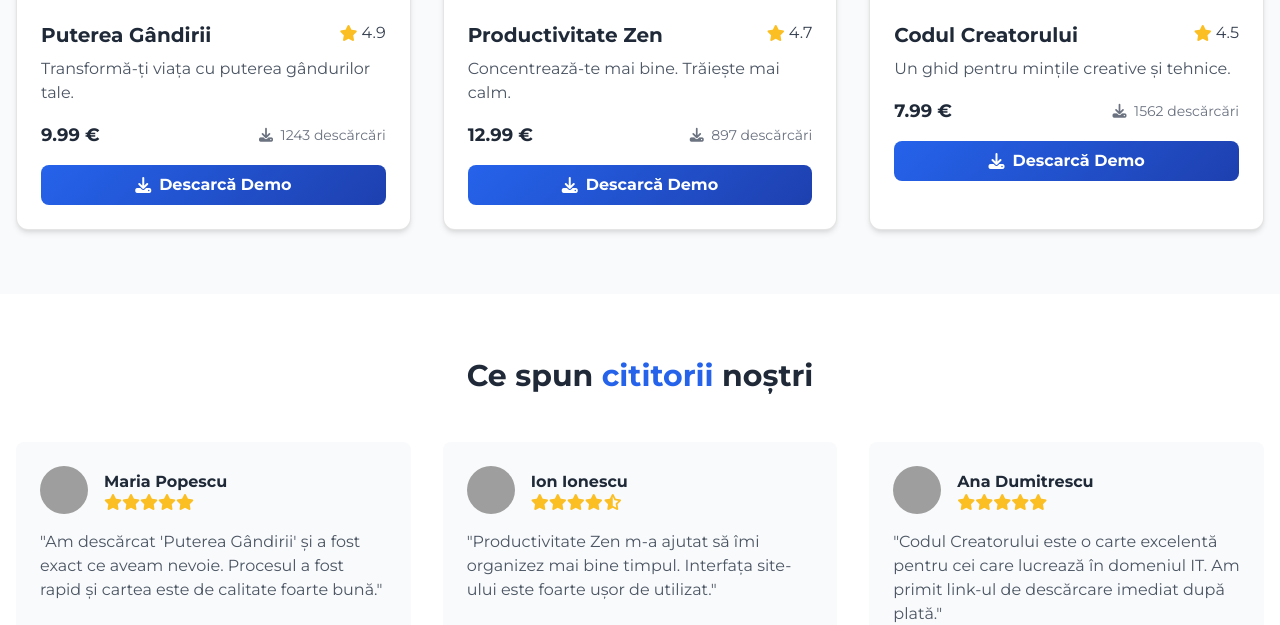
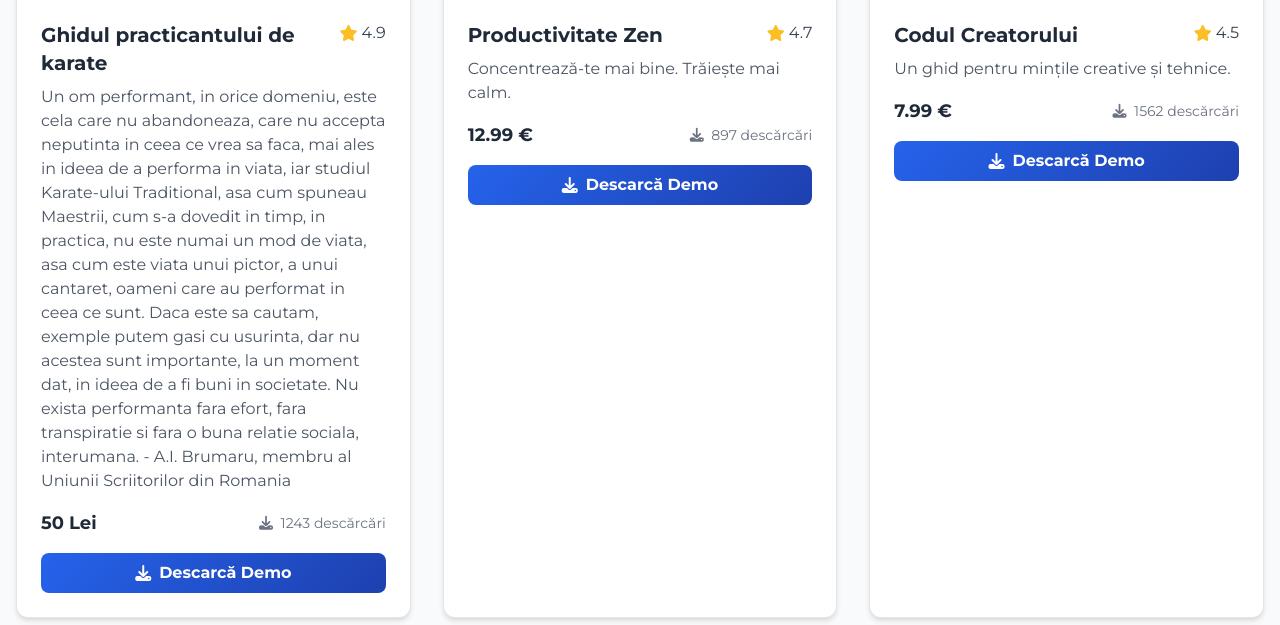
Before and after one commit to andrestx/store-karate, a plain HTML site: page index.html in a window 1280 px wide. Shown: the part 1190-1815 px from the top of the page. Drawn offline with nearby package versions, Linux system fonts and the light colour scheme; grey boxes are pictures that could not be loaded; a script that the page names is missing.

Commit message:
Update index.html

```diff
--- a/index.html
+++ b/index.html
@@ -195,15 +195,15 @@ according to applicable laws.
           </div>
           <div class="p-6">
             <div class="flex justify-between items-start mb-2">
-              <h3 class="text-xl font-bold">Puterea Gândirii</h3>
+              <h3 class="text-xl font-bold">Ghidul practicantului de karate</h3>
               <span class="flex items-center text-yellow-400">
                 <i class="fas fa-star"></i>
                 <span class="ml-1 text-gray-700">4.9</span>
               </span>
             </div>
-            <p class="text-gray-600 mb-4">Transformă-ți viața cu puterea gândurilor tale.</p>
+            <p class="text-gray-600 mb-4">Un om performant, in orice domeniu, este cela care nu abandoneaza, care nu accepta neputinta in ceea ce vrea sa faca, mai ales in ideea de a performa in viata, iar studiul Karate-ului Traditional, asa cum spuneau Maestrii, cum s-a dovedit in timp, in practica, nu este numai un mod de viata, asa cum este viata unui pictor, a unui cantaret, oameni care au performat in ceea ce sunt. Daca este sa cautam, exemple putem gasi cu usurinta, dar nu acestea sunt importante, la un moment dat, in ideea de a fi buni in societate. Nu exista performanta fara efort, fara transpiratie si fara o buna relatie sociala, interumana. - A.I. Brumaru, membru al Uniunii Scriitorilor din Romania</p>
             <div class="flex justify-between items-center mb-4">
-              <span class="text-lg font-bold">9.99 €</span>
+              <span class="text-lg font-bold">50 Lei</span>
               <span class="text-sm text-gray-500"><i class="fas fa-download mr-1"></i> 1243 descărcări</span>
             </div>
             <div id="paypal-button-container-1" class="mb-3"></div>
```
